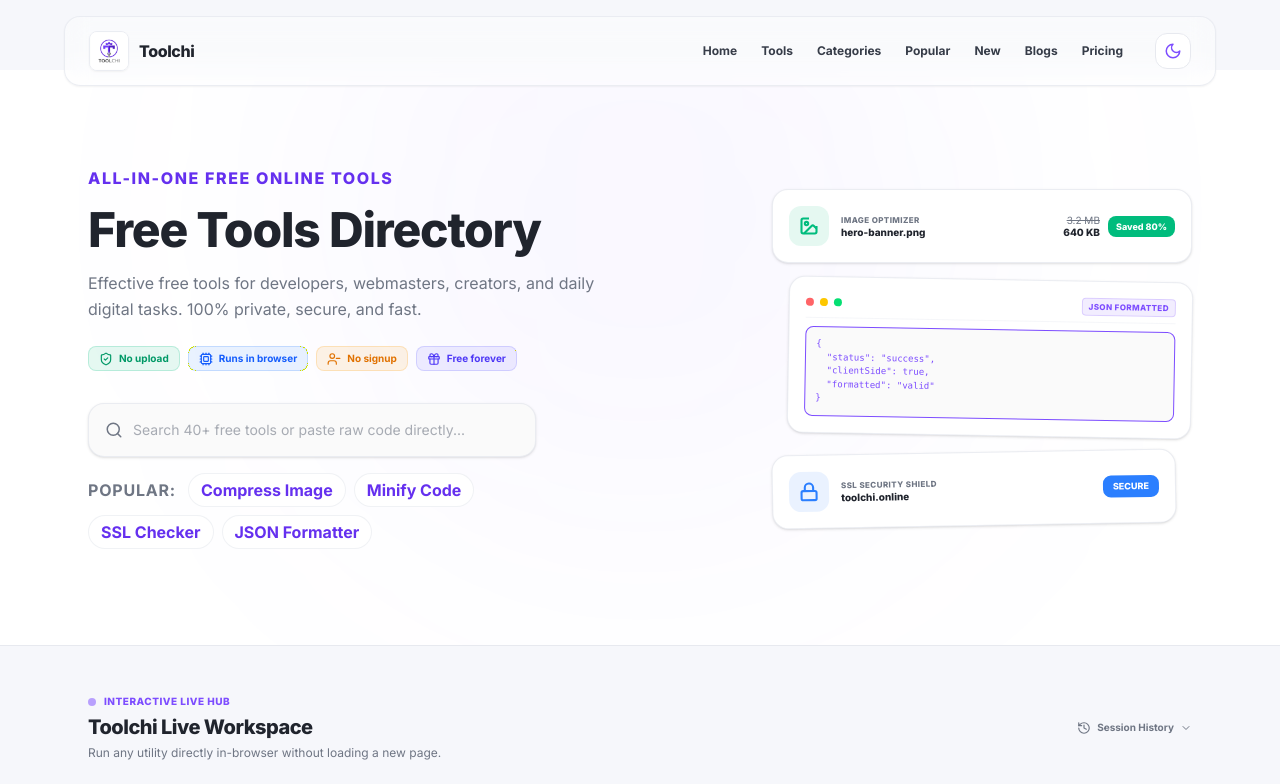
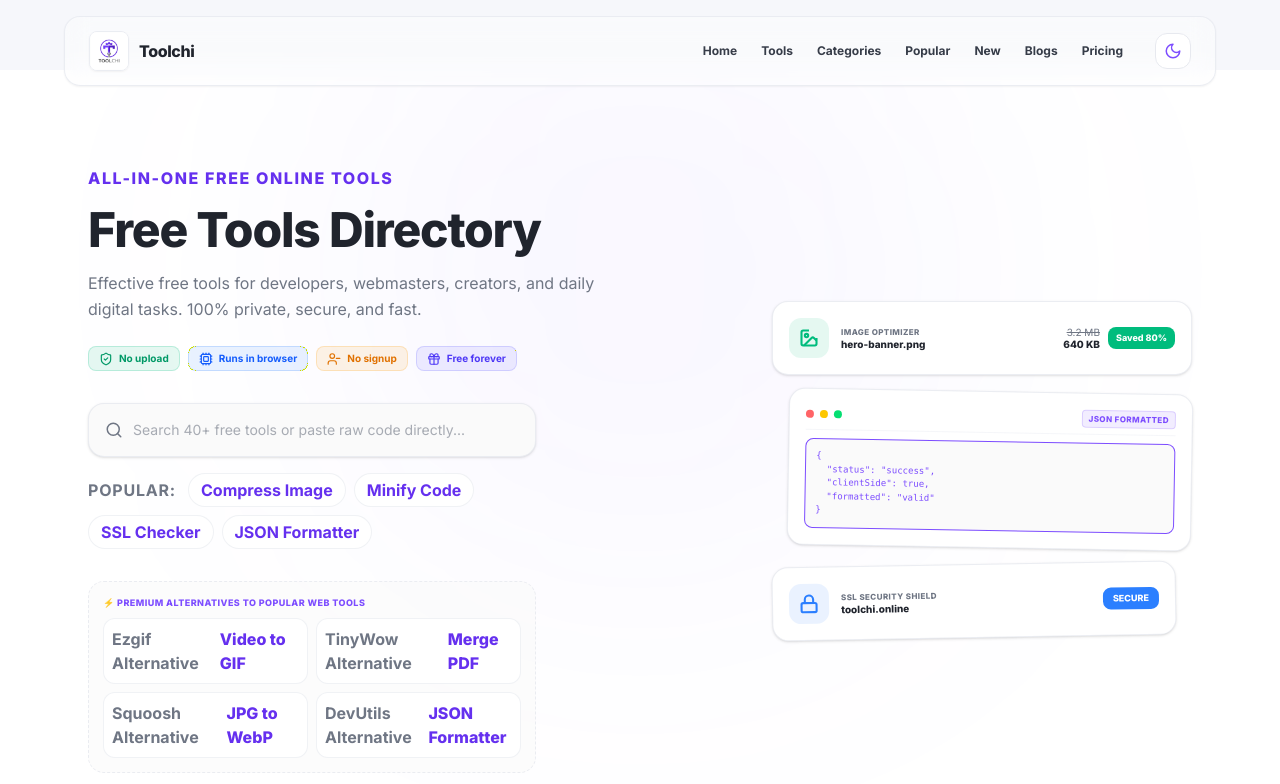
Before and after one commit to arslanhamee314-bot/toolchi-com, a Next.js app: page / in a window 1280 px wide. Shown: the top 784 px of the page. Built offline with nearby package versions, Linux system fonts and the light colour scheme.

Commit message:
Phase 10: Inject premium Competitor Alternatives card grid banner in the homepage Hero section targeting Ezgif, TinyWow, Squoosh, and DevUtils

```diff
--- a/src/app/page.tsx
+++ b/src/app/page.tsx
@@ -139,6 +139,29 @@
               <Suspense fallback={<div className="h-10 bg-neutral-100 dark:bg-neutral-800 rounded-2xl animate-pulse" />}>
                 <HeroSearch />
               </Suspense>
+            </div>
+
+            {/* Competitor Alternatives Banner */}
+            <div className="w-full max-w-md mt-4 border border-dashed border-border/80 p-3.5 rounded-2xl bg-neutral-50/50 dark:bg-neutral-900/30 text-left select-none">
+              <span className="text-[9px] font-extrabold text-[#7d4dff] uppercase tracking-wider block mb-2">⚡ Premium Alternatives to Popular Web Tools</span>
+              <div className="grid grid-cols-2 gap-2 text-3xs font-bold leading-normal">
+                <a href="/tools/video-to-gif" className="flex items-center justify-between p-2 rounded-xl bg-white dark:bg-card border border-border/60 hover:border-primary/40 transition-colors group">
+                  <span className="text-muted-foreground">Ezgif Alternative</span>
+                  <span className="text-[#6530ef] dark:text-[#a582ff] font-extrabold flex items-center gap-0.5">Video to GIF</span>
+                </a>
+                <a href="/tools/merge-pdf" className="flex items-center justify-between p-2 rounded-xl bg-white dark:bg-card border border-border/60 hover:border-primary/40 transition-colors group">
+                  <span className="text-muted-foreground">TinyWow Alternative</span>
+                  <span className="text-[#6530ef] dark:text-[#a582ff] font-extrabold flex items-center gap-0.5">Merge PDF</span>
+                </a>
+                <a href="/tools/jpg-to-webp" className="flex items-center justify-between p-2 rounded-xl bg-white dark:bg-card border border-border/60 hover:border-primary/40 transition-colors group">
+                  <span className="text-muted-foreground">Squoosh Alternative</span>
+                  <span className="text-[#6530ef] dark:text-[#a582ff] font-extrabold flex items-center gap-0.5">JPG to WebP</span>
+                </a>
+                <a href="/tools/json-formatter" className="flex items-center justify-between p-2 rounded-xl bg-white dark:bg-card border border-border/60 hover:border-primary/40 transition-colors group">
+                  <span className="text-muted-foreground">DevUtils Alternative</span>
+                  <span className="text-[#6530ef] dark:text-[#a582ff] font-extrabold flex items-center gap-0.5">JSON Formatter</span>
+                </a>
+              </div>
             </div>
           </div>
 
```
